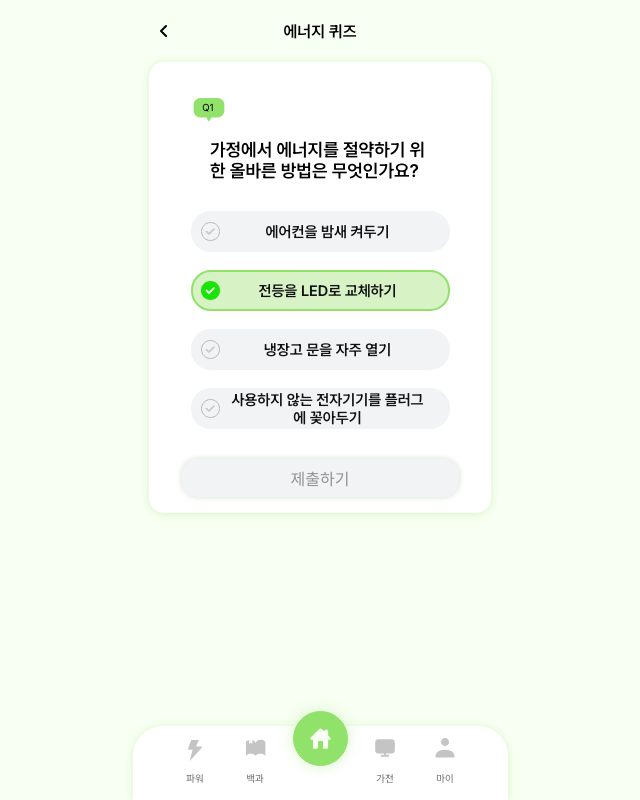
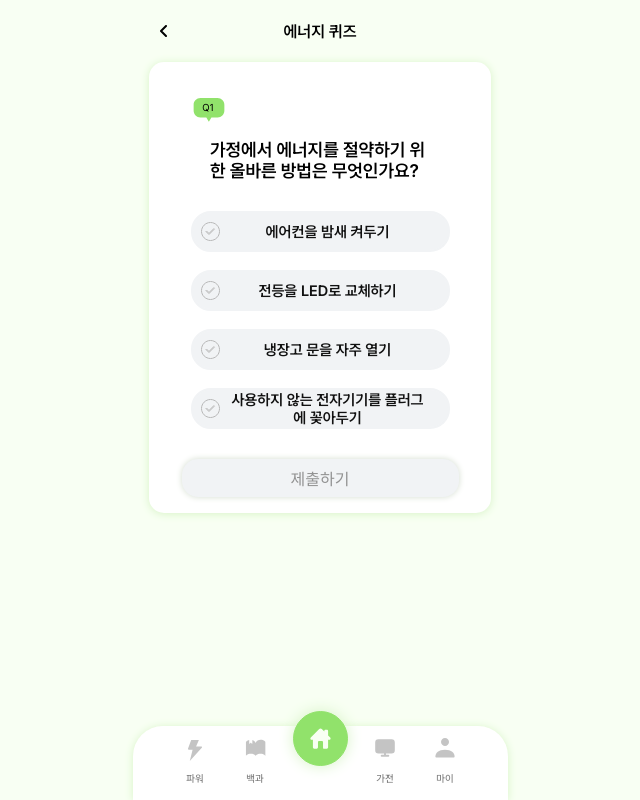
Before and after one commit to GreenSpark-greenspark/greenspark-frontend, a Next.js app: page /quiz/quiz in a window 1280 px wide. Shown: the whole page, without its empty margins (320-960 px from the left). Built offline with nearby package versions, Linux system fonts and the light colour scheme.

Commit message:
feat: 답 클릭 구현

```diff
--- a/src/app/_component/quiz/QuizSubmit.module.css
+++ b/src/app/_component/quiz/QuizSubmit.module.css
@@ -86,8 +86,6 @@
   font-size: 16px;
   font-weight: 400;
   box-shadow: 0 0 0.4em 0 #d4ddcf;
-
-  cursor: pointer;
 }
 .submitBtnClick {
   display: flex;
--- a/src/app/_component/quiz/QuizSubmit.tsx
+++ b/src/app/_component/quiz/QuizSubmit.tsx
@@ -1,10 +1,18 @@
 "use client";
+import { useState } from "react";
 import Box from "@/components/Box";
 import styles from "./QuizSubmit.module.css";
 import IconMent from "@/../public/icon/quiz_ment.svg";
 import IconChoice from "@/../public/icon/quiz_check.svg";
 import IconChoiceClick from "@/../public/icon/quiz_check_active.svg";
+
 export default function QuizSubmit() {
+  const [selectedAnswer, setSelectedAnswer] = useState<number | null>(null);
+
+  const handleAnswerClick = (index: number) => {
+    setSelectedAnswer(index);
+  };
+
   return (
     <div className={styles.boxContainer}>
       <Box minHeight="330px">
@@ -17,24 +25,34 @@ export default function QuizSubmit() {
             가정에서 에너지를 절약하기 위한 올바른 방법은 무엇인가요?
           </p>
           <div className={styles.answerContainer}>
-            <div className={styles.answerBtn}>
-              <IconChoice style={{ width: "1.9rem", height: "1.9rem", margin: "0.8rem" }} />
-              <p className={styles.answerText}>에어컨을 밤새 켜두기</p>
-            </div>
-            <div className={styles.answerBtnClick}>
-              <IconChoiceClick style={{ width: "1.9rem", height: "1.9rem", margin: "0.8rem" }} />
-              <p className={styles.answerText}>전등을 LED로 교체하기</p>
-            </div>
-            <div className={styles.answerBtn}>
-              <IconChoice style={{ width: "1.9rem", height: "1.9rem", margin: "0.8rem" }} />
-              <p className={styles.answerText}>냉장고 문을 자주 열기</p>
-            </div>
-            <div className={styles.answerBtn}>
-              <IconChoice style={{ width: "1.9rem", height: "1.9rem", margin: "0.8rem" }} />
-              <p className={styles.answerText}>사용하지 않는 전자기기를 플러그에 꽂아두기</p>
-            </div>
+            {[
+              "에어컨을 밤새 켜두기",
+              "전등을 LED로 교체하기",
+              "냉장고 문을 자주 열기",
+              "사용하지 않는 전자기기를 플러그에 꽂아두기"
+            ].map((answer, index) => (
+              <div
+                key={index}
+                className={selectedAnswer === index ? styles.answerBtnClick : styles.answerBtn}
+                onClick={() => handleAnswerClick(index)}
+              >
+                {selectedAnswer === index ? (
+                  <IconChoiceClick
+                    style={{ width: "1.9rem", height: "1.9rem", margin: "0.8rem" }}
+                  />
+                ) : (
+                  <IconChoice style={{ width: "1.9rem", height: "1.9rem", margin: "0.8rem" }} />
+                )}
+                <p className={styles.answerText}>{answer}</p>
+              </div>
+            ))}
           </div>
-          <button className={styles.submitBtn}>제출하기</button>
+          <button
+            className={selectedAnswer !== null ? styles.submitBtnClick : styles.submitBtn}
+            disabled={selectedAnswer === null}
+          >
+            제출하기
+          </button>
         </div>
       </Box>
     </div>
```
